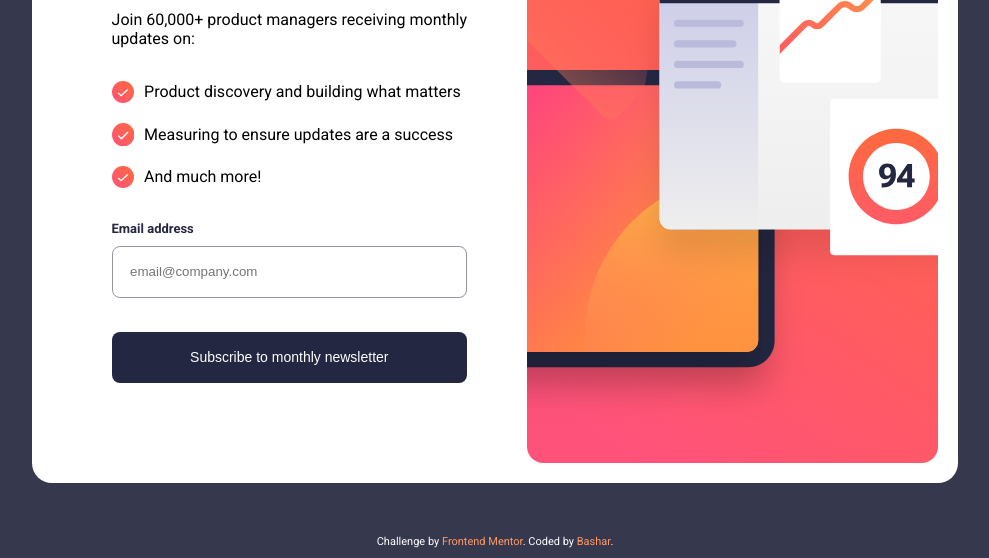
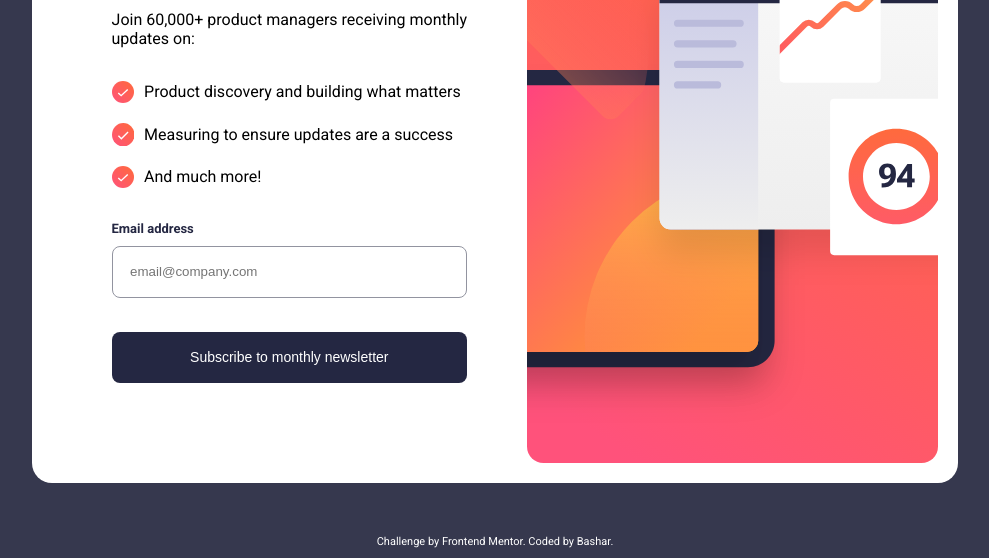
Before and after one commit to Bashar3/Newsletter-sign-up-form, a plain HTML site: page index.html in a window 1280 px wide. Shown: the part 242-800 px from the top of the page, without its empty margins (145-1134 px from the left). Drawn offline with Linux system fonts and the light colour scheme.

Commit message:
Update style.css

```diff
--- a/style.css
+++ b/style.css
@@ -168,7 +168,7 @@ body {
 }
 
 .attribution a {
-    color: #FF9966;
+    color: white;
     text-decoration: none;
 }
 
```
